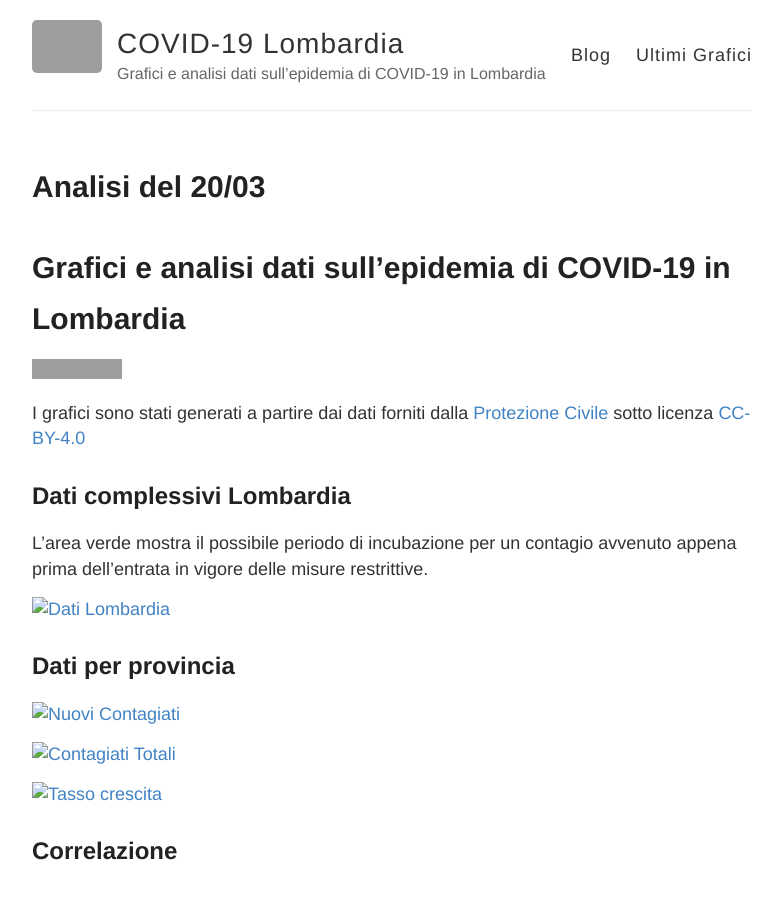
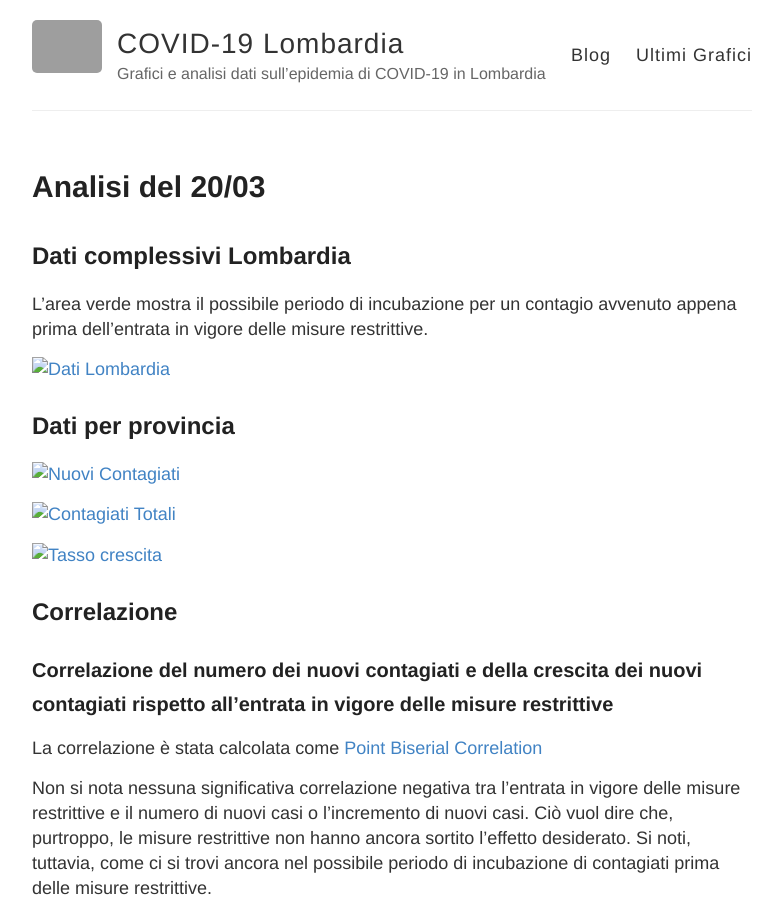
Before and after one commit to simone-fontana/covid_lombardia, a Jekyll site: the page built from docs/_posts/2020-3-20-analisi-2003.md, in a window 1280 px wide and 900 px high, cut to the strip 0-900 px from the top of the window. Shown: the whole strip, without its empty margins (248-1029 px from the left). Built offline with Jekyll 4.4.1, drawn with Linux system fonts in a browser that asks for light colours; comment, search, counter and statistics services are not loaded; some of the changed text lies outside the part shown; grey boxes are pictures that could not be loaded.

Commit message:
Update 2020-3-20-analisi-2003.md

```diff
--- a/docs/_posts/2020-3-20-analisi-2003.md
+++ b/docs/_posts/2020-3-20-analisi-2003.md
@@ -2,11 +2,6 @@
 layout: post
 title: Analisi del 20/03
 ---
-
-# Grafici e analisi dati sull'epidemia di COVID-19 in Lombardia
-[![GitHub license](https://img.shields.io/badge/License-Creative%20Commons%20Attribution%204.0%20International-blue)](https://github.com/pcm-dpc/COVID-19/blob/master/LICENSE)
-
-I grafici sono stati generati a partire dai dati forniti dalla [Protezione Civile](https://github.com/pcm-dpc/COVID-19) sotto licenza [CC-BY-4.0](https://creativecommons.org/licenses/by/4.0/deed.en)
 
 ## Dati complessivi Lombardia
 
```
Also changed, not shown: other parts of docs/_posts/2020-3-20-analisi-2003.md (+4 -0 lines).
